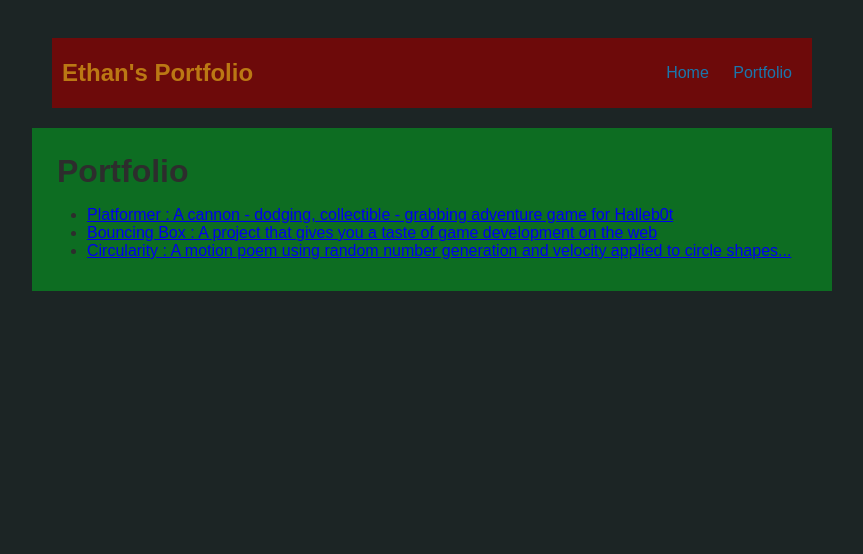
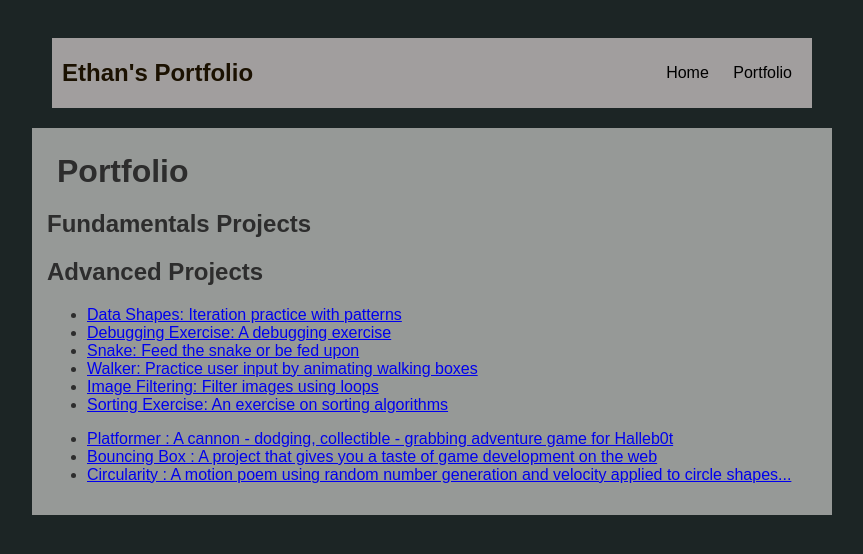
Before and after one commit to Enguidroz/Enguidroz.github.io, a plain HTML site: page portfolio.html in a window 1280 px wide. Shown: the whole page, without its empty margins (208-1071 px from the left). Drawn offline with nearby package versions, Linux system fonts and the light colour scheme; no server answers.

Commit message:
saving debug exercise

```diff
--- a/portfolio.html
+++ b/portfolio.html
@@ -22,7 +22,7 @@
 
         /* navigation menu */
         nav {
-            background: rgb(109, 10, 10);
+            background: rgb(161, 158, 158);
             margin: 20px ;
             display: flex;
             padding: 10px;
@@ -30,7 +30,7 @@
         nav header {
             display: flex;
             align-items: center;
-            color: rgb(187, 120, 20);
+            color: rgb(27, 17, 1);
             flex: 1;
         }
         nav ul {
@@ -42,12 +42,12 @@
         }
         nav a {
             text-decoration: none;
-            color: #1a77ad;
+            color: #000000;
         }
 
         /* main container area beneath menu */
         main {
-            background: rgb(13, 109, 34);
+            background: rgb(150, 153, 151);
             display: flex;
         }
         .content {
@@ -70,6 +70,16 @@
         <main>
             <div class=content>
                  <h1>Portfolio</h1>
+                 <h2>Fundamentals Projects</h2>
+                 <h2>Advanced Projects</h2>
+<ul id ="portfolio">
+    <li><a href="asd-projects/data-shapes"> Data Shapes: Iteration practice with patterns</a></li>
+    <li><a href="asd-projects/debugging-exercise"> Debugging Exercise: A debugging exercise</a></li>
+    <li><a href="asd-projects/snake">Snake: Feed the snake or be fed upon</a></li>
+    <li><a href="asd-projects/walker">Walker: Practice user input by animating walking boxes</a></li>
+    <li><a href="asd-projects/image-filtering">Image Filtering: Filter images using loops</a></li>
+    <li><a href="asd-projects/sorting-exercise">Sorting Exercise: An exercise on sorting algorithms</a></li>
+</ul>
                 <ul id="portfolio">
                     <li><a href="projects/platformer/">Platformer : A cannon - dodging, collectible - grabbing adventure game for Halleb0t</a></li>
                   <li><a href="projects/bouncing-box/">Bouncing Box : A project that gives you a taste of game development on the web </a></li>
```
